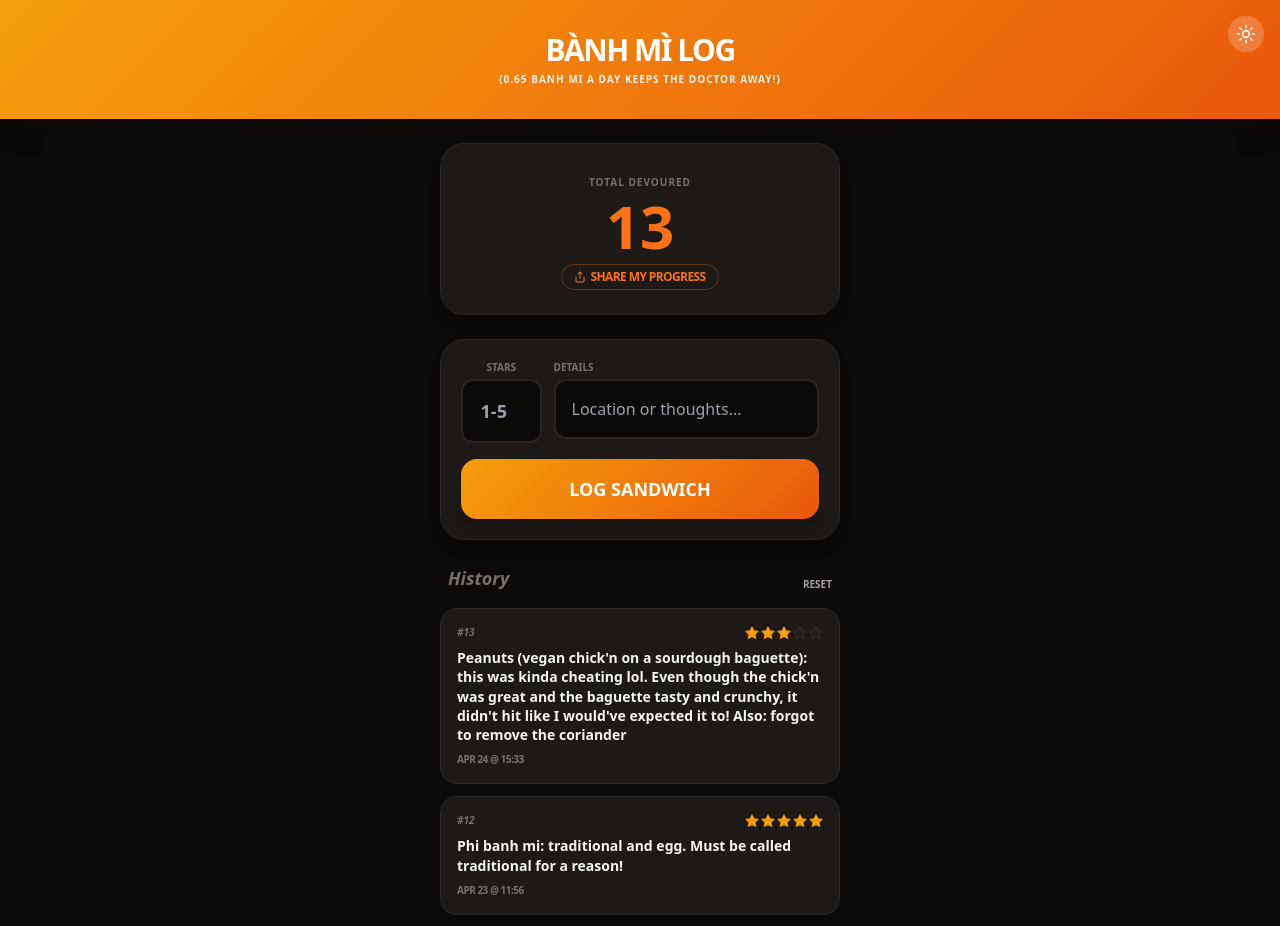
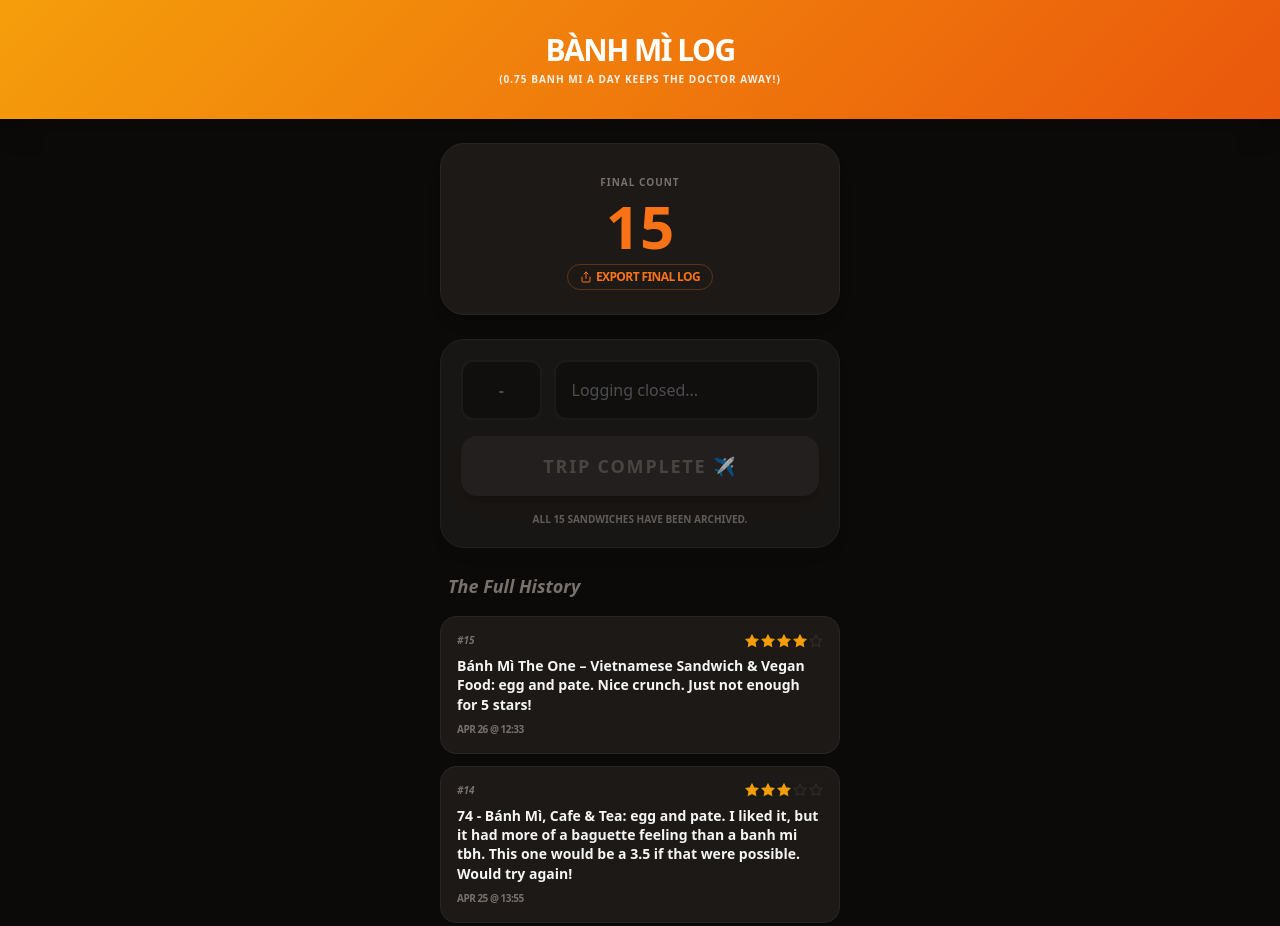
Before and after one commit to Bloemcol/banh-mi-tracker, a plain HTML site: page index.html in a window 1280 px wide. Shown: the top 926 px of the page. Drawn offline with nearby package versions, Linux system fonts and the light colour scheme.

Commit message:
Update title and finalize banh mi log features

```diff
--- a/index.html
+++ b/index.html
@@ -3,73 +3,59 @@
 <head>
     <meta charset="UTF-8">
     <meta name="viewport" content="width=device-width, initial-scale=1.0, maximum-scale=1.0, user-scalable=no">
-    <title>Banh Mi Tracker</title>
+    <title>Banh Mi Tracker - Final</title>
     <script src="https://cdn.tailwindcss.com"></script>
     <script src="https://unpkg.com/lucide@latest"></script>
     <style>
         body { -webkit-tap-highlight-color: transparent; transition: background-color 0.3s ease; }
         .banh-mi-gradient { background: linear-gradient(135deg, #f59e0b 0%, #ea580c 100%); }
-        .mode-light { background-color: #fafaf9; color: #1c1917; }
-        .mode-light .card { background-color: #ffffff; border-color: #e7e5e4; }
-        .mode-light .input-field { background-color: #f5f5f4; border-color: #e7e5e4; color: #1c1917; }
         .mode-dark { background-color: #0c0a09; color: #f5f5f4; }
         .mode-dark .card { background-color: #1c1917; border-color: #292524; }
-        .mode-dark .input-field { background-color: #0c0a09; border-color: #292524; color: #f5f5f4; }
+        .mode-dark .input-field { background-color: #0c0a09; border-color: #292524; color: #f5f5f4; opacity: 0.5; }
         .star-filled { fill: #f59e0b; color: #f59e0b; }
         .star-empty { color: #44403c; opacity: 0.5; }
+        .btn-disabled { background: #292524 !important; color: #57534e !important; cursor: not-allowed; }
     </style>
 </head>
 <body class="mode-dark min-h-screen pb-10">
 
     <header class="banh-mi-gradient p-8 text-white text-center shadow-xl relative">
         <h1 class="text-3xl font-black tracking-tighter">BÀNH MÌ LOG</h1>
-        <p id="slogan" class="text-[10px] font-bold opacity-90 tracking-widest mt-1 uppercase"></p>
-
-        <button onclick="toggleTheme()" class="absolute right-4 top-4 p-2 bg-white/20 rounded-full">
-            <i id="themeIcon" data-lucide="sun" class="w-5 h-5"></i>
-        </button>
+        <p id="slogan" class="text-[10px] font-bold opacity-90 tracking-widest mt-1 uppercase">(0.75 banh mi a day keeps the doctor away!)</p>
     </header>
 
     <main class="max-w-md mx-auto p-6 space-y-6">
-
         <div class="card rounded-3xl p-6 shadow-lg border text-center transition-all">
-            <span class="text-stone-500 uppercase tracking-widest text-[10px] font-bold">Total Devoured</span>
-            <div id="count" class="text-6xl font-black text-orange-500 my-1">0</div>
-
+            <span class="text-stone-500 uppercase tracking-widest text-[10px] font-bold">Final Count</span>
+            <div id="count" class="text-6xl font-black text-orange-500 my-1">15</div>
             <button onclick="exportData()" class="mt-2 text-orange-500 flex items-center gap-1 mx-auto font-bold text-xs uppercase tracking-tighter border border-orange-500/30 px-3 py-1 rounded-full active:scale-95 transition-all">
-                <i data-lucide="share" class="w-3 h-3"></i> Share My Progress
+                <i data-lucide="share" class="w-3 h-3"></i> Export Final Log
             </button>
         </div>
 
-        <div class="card p-5 rounded-3xl shadow-lg border space-y-4 transition-all">
+        <div class="card p-5 rounded-3xl shadow-lg border space-y-4 opacity-80">
             <div class="grid grid-cols-4 gap-3">
                 <div class="col-span-1">
-                    <label class="text-[10px] font-bold text-stone-500 uppercase block mb-1 text-center">Stars</label>
-                    <input type="number" id="ratingInput" min="1" max="5" inputmode="numeric" placeholder="1-5"
-                        class="input-field w-full p-4 rounded-xl border-2 outline-none text-center font-bold text-lg">
+                    <input disabled type="text" placeholder="-" class="input-field w-full p-4 rounded-xl border-2 text-center font-bold">
                 </div>
                 <div class="col-span-3">
-                    <label class="text-[10px] font-bold text-stone-500 uppercase block mb-1">Details</label>
-                    <input type="text" id="noteInput" placeholder="Location or thoughts..."
-                        class="input-field w-full p-4 rounded-xl border-2 outline-none transition-all">
+                    <input disabled type="text" placeholder="Logging closed..." class="input-field w-full p-4 rounded-xl border-2">
                 </div>
             </div>
-            <button onclick="addBanhMi()" class="w-full banh-mi-gradient text-white rounded-2xl py-4 shadow-lg text-lg font-bold active:scale-[0.98] transition-transform">
-                LOG SANDWICH
+            <button disabled class="w-full btn-disabled rounded-2xl py-4 shadow-lg text-lg font-bold uppercase tracking-widest">
+                Trip Complete ✈️
             </button>
+            <p class="text-[10px] text-center text-stone-500 font-bold uppercase">All 15 sandwiches have been archived.</p>
         </div>
 
         <div class="space-y-4">
-            <div class="flex justify-between items-end px-2">
-                <h2 class="text-lg font-bold text-stone-500 italic">History</h2>
-                <button onclick="clearAll()" class="text-[10px] text-stone-400 font-bold uppercase">Reset</button>
-            </div>
+            <h2 class="text-lg font-bold text-stone-500 italic px-2">The Full History</h2>
             <div id="historyList" class="space-y-3"></div>
         </div>
     </main>
 
     <script>
-        const initialData = [
+        const finalHistory = [
             { note: "Tiệm nhà Tấm Cám Bánh Mì Tiệm Nhà Tấm Cám", rating: 3, date: "Apr 11", time: "16:00" },
             { note: "Bánh Mì ơi - Hà Nội (the best! Vegan and super crunchy and tasty)", rating: 5, date: "Apr 12", time: "11:00" },
             { note: "Tự Châu Veggie - Vegan Mixed Pho, Banhmi & Kombucha", rating: 3, date: "Apr 12", time: "16:00" },
@@ -82,104 +68,40 @@
             { note: "Meliá Vinpearl Hue, 7th-floor Rumba restaurant: very average. Wouldn't take another one. But it was okay for a waiting snack while the bread was toasting!", rating: 2, date: "Apr 21", time: "07:41" },
             { note: "Ba Hưng Bakery: egg banh mi. Totally passable! Wouldn't go out of my way to get it but if the tour bus takes you, you might as well", rating: 3, date: "Apr 21", time: "13:27" },
             { note: "Phi banh mi: traditional and egg. Must be called traditional for a reason!", rating: 5, date: "Apr 23", time: "11:56" },
-            { note: "Peanuts (vegan chick'n on a sourdough baguette): this was kinda cheating lol. Even though the chick'n was great and the baguette tasty and crunchy, it didn't hit like I would've expected it to! Also: forgot to remove the coriander", rating: 3, date: "Apr 24", time: "15:33" }
+            { note: "Peanuts (vegan chick'n on a sourdough baguette): this was kinda cheating lol. Even though the chick'n was great and the baguette tasty and crunchy, it didn't hit like I would've expected it to! Also: forgot to remove the coriander", rating: 3, date: "Apr 24", time: "15:33" },
+            { note: "74 - Bánh Mì, Cafe & Tea: egg and pate. I liked it, but it had more of a baguette feeling than a banh mi tbh. This one would be a 3.5 if that were possible. Would try again!", rating: 3, date: "Apr 25", time: "13:55" },
+            { note: "Bánh Mì The One – Vietnamese Sandwich & Vegan Food: egg and pate. Nice crunch. Just not enough for 5 stars!", rating: 4, date: "Apr 26", time: "12:33" }
         ];
 
-        let history = JSON.parse(localStorage.getItem('banhMiHistory')) || [];
-
-        if (history.length < 13) {
-            history = initialData;
-            localStorage.setItem('banhMiHistory', JSON.stringify(history));
-        }
-
-        let isDarkMode = localStorage.getItem('theme') !== 'light';
-
-        function toggleTheme() {
-            isDarkMode = !isDarkMode;
-            localStorage.setItem('theme', isDarkMode ? 'dark' : 'light');
-            applyTheme();
-        }
-
-        function applyTheme() {
-            document.body.className = isDarkMode ? 'mode-dark min-h-screen pb-10' : 'mode-light min-h-screen pb-10';
-            const icon = document.getElementById('themeIcon');
-            if (icon) icon.setAttribute('data-lucide', isDarkMode ? 'sun' : 'moon');
-            lucide.createIcons();
-        }
-
         function updateUI() {
-            const count = history.length;
-            document.getElementById('count').innerText = count;
-
-            // Calculate and display slogan
-            const rate = (count / 20).toFixed(2);
-            document.getElementById('slogan').innerText = `(${rate} banh mi a day keeps the doctor away!)`;
-
             const listEl = document.getElementById('historyList');
-            listEl.innerHTML = [...history].reverse().map((item, index) => {
-                const starRow = Array.from({length: 5}, (_, i) => {
-                    const isFilled = i < item.rating;
-                    return `<svg xmlns="http://www.w3.org/2000/svg" width="14" height="14" viewBox="0 0 24 24" fill="${isFilled ? 'currentColor' : 'none'}" stroke="currentColor" stroke-width="2" class="${isFilled ? 'star-filled' : 'star-empty'}"><polygon points="12 2 15.09 8.26 22 9.27 17 14.14 18.18 21.02 12 17.77 5.82 21.02 7 14.14 2 9.27 8.91 8.26 12 2"/></svg>`;
-                }).join('');
+            listEl.innerHTML = [...finalHistory].reverse().map((item, index) => {
+                const stars = Array.from({length: 5}, (_, i) =>
+                    `<svg xmlns="http://www.w3.org/2000/svg" width="14" height="14" viewBox="0 0 24 24" fill="${i < item.rating ? 'currentColor' : 'none'}" stroke="currentColor" stroke-width="2" class="${i < item.rating ? 'star-filled' : 'star-empty'}"><polygon points="12 2 15.09 8.26 22 9.27 17 14.14 18.18 21.02 12 17.77 5.82 21.02 7 14.14 2 9.27 8.91 8.26 12 2"/></svg>`
+                ).join('');
 
                 return `
-                    <div class="card p-4 rounded-2xl border shadow-sm space-y-2 transition-colors">
+                    <div class="card p-4 rounded-2xl border shadow-sm space-y-2">
                         <div class="flex justify-between items-center">
-                            <span class="font-black text-stone-500 text-[10px] italic">#${history.length - index}</span>
-                            <div class="flex gap-0.5">${starRow}</div>
+                            <span class="font-black text-stone-500 text-[10px] italic">#${finalHistory.length - index}</span>
+                            <div class="flex gap-0.5">${stars}</div>
                         </div>
-                        <p class="font-bold text-sm leading-snug whitespace-pre-wrap">${item.note || 'Banh Mi'}</p>
+                        <p class="font-bold text-sm leading-snug whitespace-pre-wrap">${item.note}</p>
                         <p class="text-[10px] text-stone-500 uppercase font-bold tracking-tighter">${item.date} @ ${item.time}</p>
-                    </div>
-                `;
+                    </div>`;
             }).join('');
             lucide.createIcons();
         }
 
-        function addBanhMi() {
-            const rIn = document.getElementById('ratingInput');
-            const nIn = document.getElementById('noteInput');
-            const val = parseInt(rIn.value);
-            if (isNaN(val) || val < 1 || val > 5) return alert("Enter 1-5!");
-
-            const now = new Date();
-            history.push({
-                rating: val,
-                note: nIn.value.trim(),
-                date: now.toLocaleDateString('en-US', { month: 'short', day: 'numeric' }),
-                time: now.toLocaleTimeString('en-US', { hour: '2-digit', minute: '2-digit', hour12: false })
+        function exportData() {
+            let text = `🥖 FINAL BÀNH MÌ LOG 🥖\nTotal: 15 sandwiches in 20 days\n\n`;
+            [...finalHistory].reverse().forEach((item, i) => {
+                text += `#${finalHistory.length - i} ["${"⭐".repeat(item.rating)}"]\n"${item.note}"\n📅 ${item.date} @ ${item.time}\n\n`;
             });
-
-            localStorage.setItem('banhMiHistory', JSON.stringify(history));
-            rIn.value = ''; nIn.value = '';
-            updateUI();
+            if (navigator.share) navigator.share({ title: 'My Final Banh Mi Log', text: text });
+            else { navigator.clipboard.writeText(text); alert("Final log copied!"); }
         }
 
-        function exportData() {
-            if (history.length === 0) return alert("Nothing to share yet!");
-            let text = `🥖 MY BÀNH MÌ LOG 🥖\nTotal devoured: ${history.length}\n\n`;
-            [...history].reverse().forEach((item, i) => {
-                const stars = "⭐".repeat(item.rating);
-                text += `#${history.length - i} [${stars}]\n"${item.note}"\n📅 ${item.date} @ ${item.time}\n\n`;
-            });
-            text += "Tracked with Banh Mi Log";
-            if (navigator.share) {
-                navigator.share({ title: 'My Banh Mi Progress', text: text }).catch(console.error);
-            } else {
-                navigator.clipboard.writeText(text);
-                alert("Copied to clipboard!");
-            }
-        }
-
-        function clearAll() {
-            if (confirm("Reset everything?")) {
-                history = [];
-                localStorage.removeItem('banhMiHistory');
-                updateUI();
-            }
-        }
-
-        applyTheme();
         updateUI();
     </script>
 </body>
```
